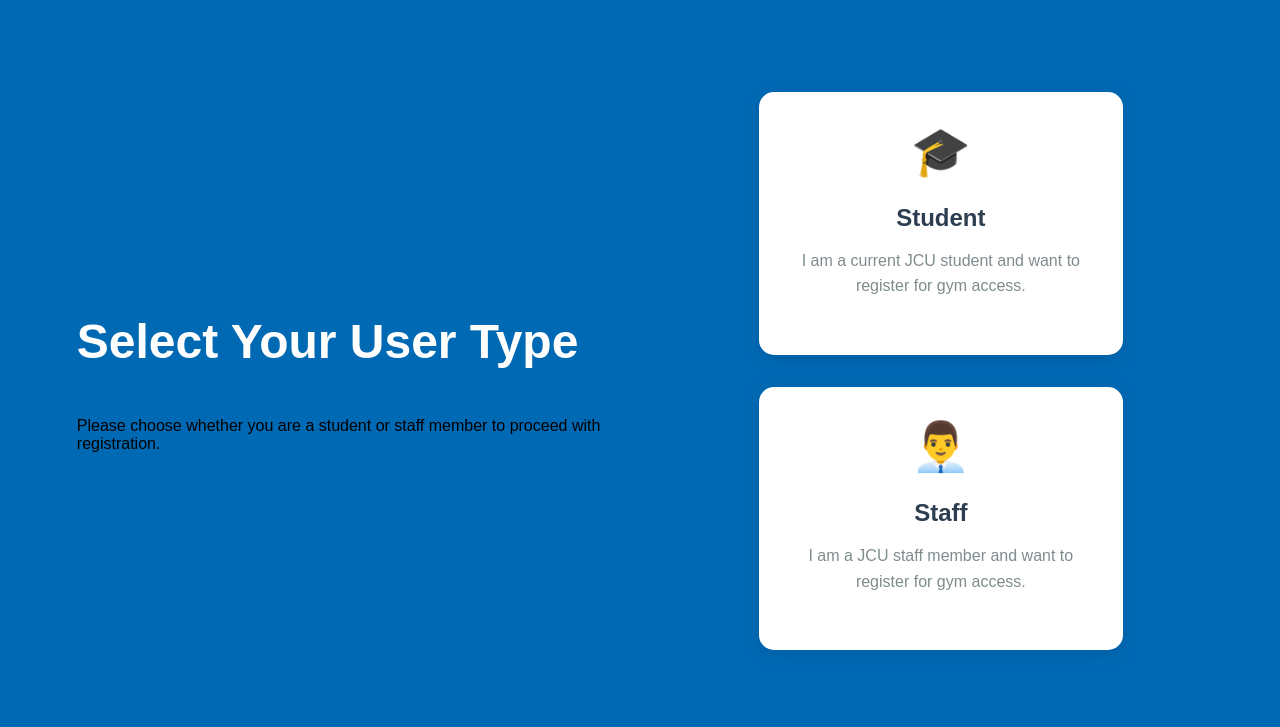
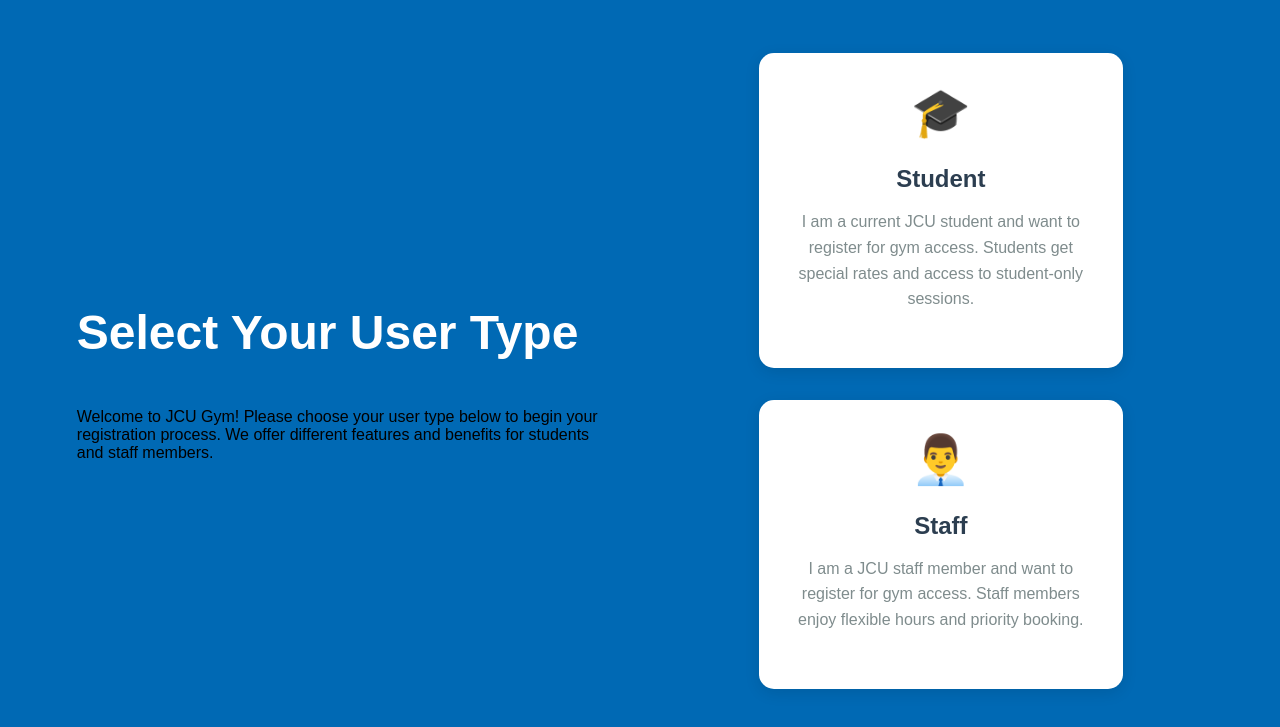
Before and after one commit to Dajin-01/Advanced-Software-Engineering, a plain HTML site: page Front-end /user-type.html in a window 1280 px wide. Shown: the part 87-814 px from the top of the page. Drawn offline with Linux system fonts and the light colour scheme.

Commit message:
Update statements

```diff
--- a/Front-end /user-type.html
+++ b/Front-end /user-type.html
@@ -24,7 +24,7 @@
     <main class="main">
       <section class="left">
         <h1>Select Your User Type</h1>
-        <p>Please choose whether you are a student or staff member to proceed with registration.</p>
+        <p>Welcome to JCU Gym! Please choose your user type below to begin your registration process. We offer different features and benefits for students and staff members.</p>
       </section>
 
       <section class="right">
@@ -32,13 +32,13 @@
           <div class="user-type-card" onclick="location.href='student-register.html'">
             <div class="icon">🎓</div>
             <h3>Student</h3>
-            <p>I am a current JCU student and want to register for gym access.</p>
+            <p>I am a current JCU student and want to register for gym access. Students get special rates and access to student-only sessions.</p>
           </div>
 
           <div class="user-type-card" onclick="location.href='staff-register.html'">
             <div class="icon">👨‍💼</div>
             <h3>Staff</h3>
-            <p>I am a JCU staff member and want to register for gym access.</p>
+            <p>I am a JCU staff member and want to register for gym access. Staff members enjoy flexible hours and priority booking.</p>
           </div>
         </div>
       </section>
```
